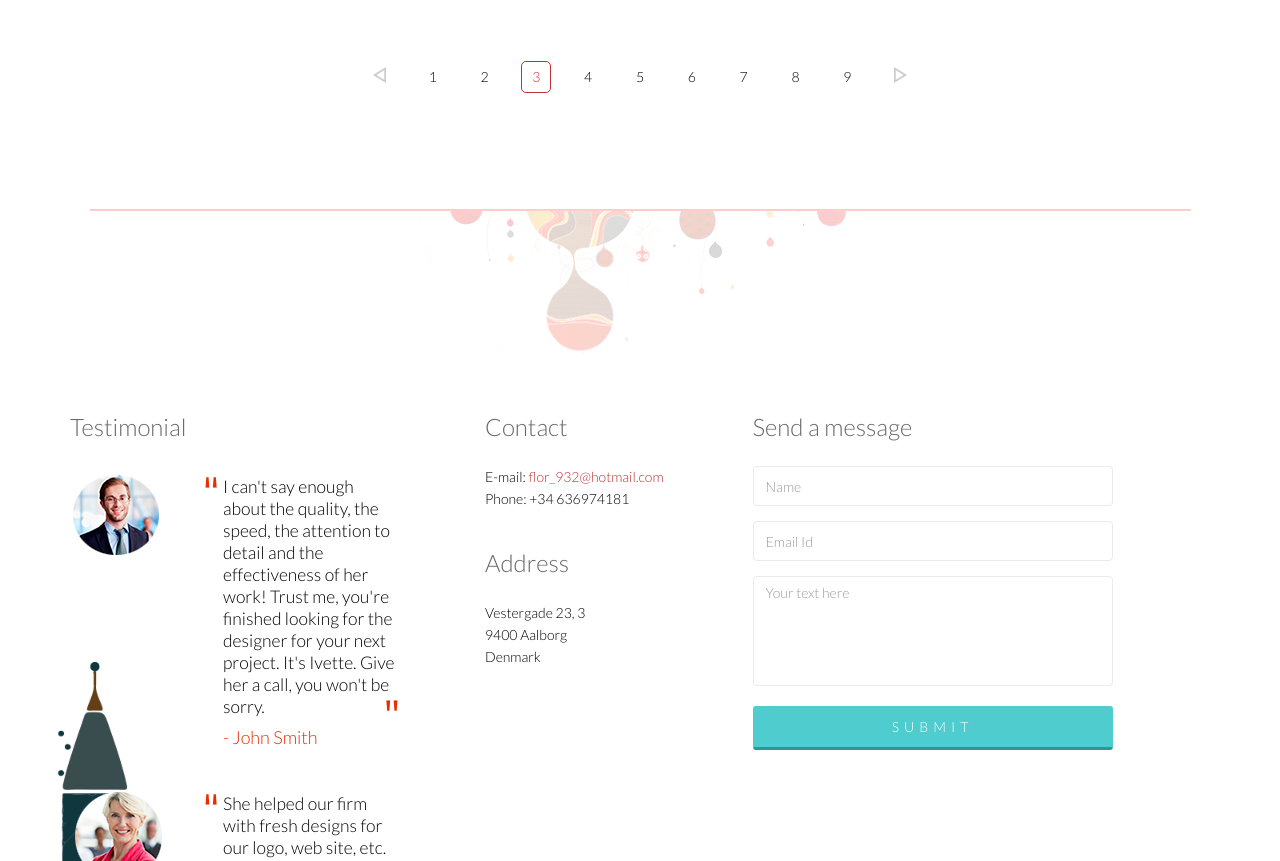
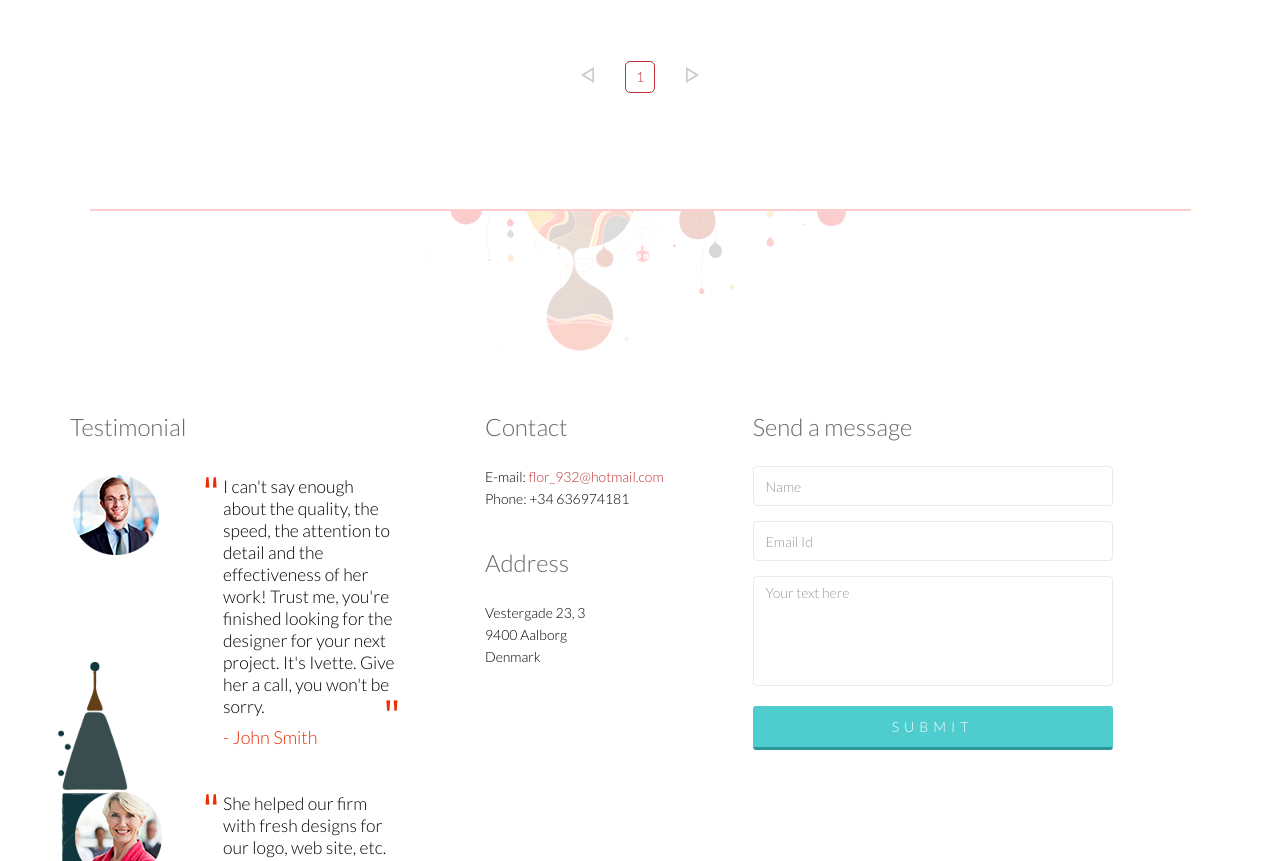
Before and after one commit to ivemf/ivemf.github.io, a plain HTML site: page portfoliothree.html in a window 1280 px wide. Shown: the part 2460-3321 px from the top of the page. Drawn offline with Linux system fonts and the light colour scheme.

Commit message:
Mascambios

```diff
--- a/portfoliothree.html
+++ b/portfoliothree.html
@@ -271,15 +271,9 @@
                 <div class="portfolio-pagination">
                     <ul class="pagination">
                       <li><a href="#">left</a></li>
-                      <li><a href="#">1</a></li>
-                      <li><a href="#">2</a></li>
-                      <li class="active"><a href="#">3</a></li>
-                      <li><a href="#">4</a></li>
-                      <li><a href="#">5</a></li>
-                      <li><a href="#">6</a></li>
-                      <li><a href="#">7</a></li>
-                      <li><a href="#">8</a></li>
-                      <li><a href="#">9</a></li>
+
+                      <li class="active"><a href="#">1</a></li>
+
                       <li><a href="#">right</a></li>
                     </ul>
                 </div>
```
Also changed, not shown: aboutus2.html (+2 -2 lines).
